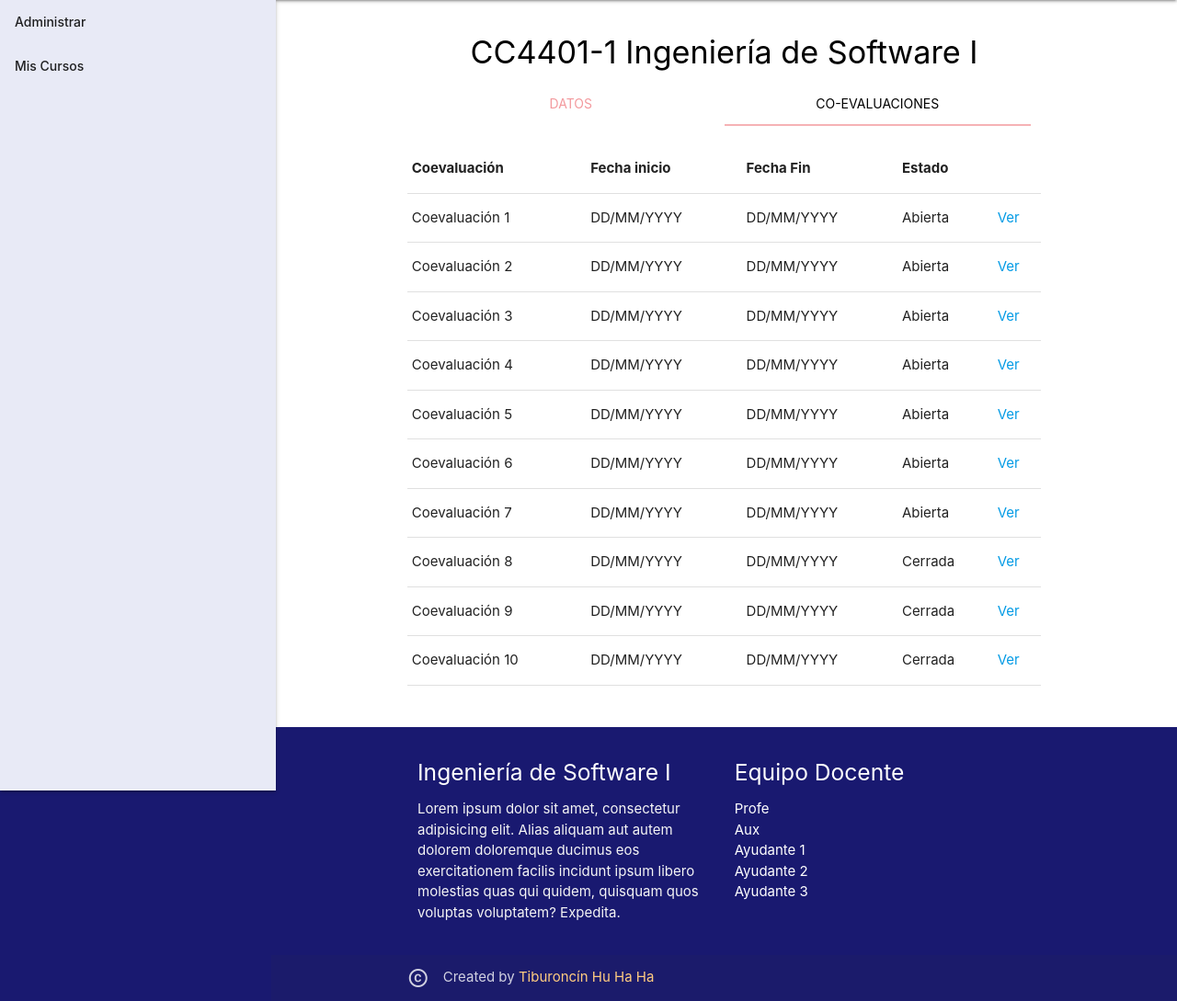
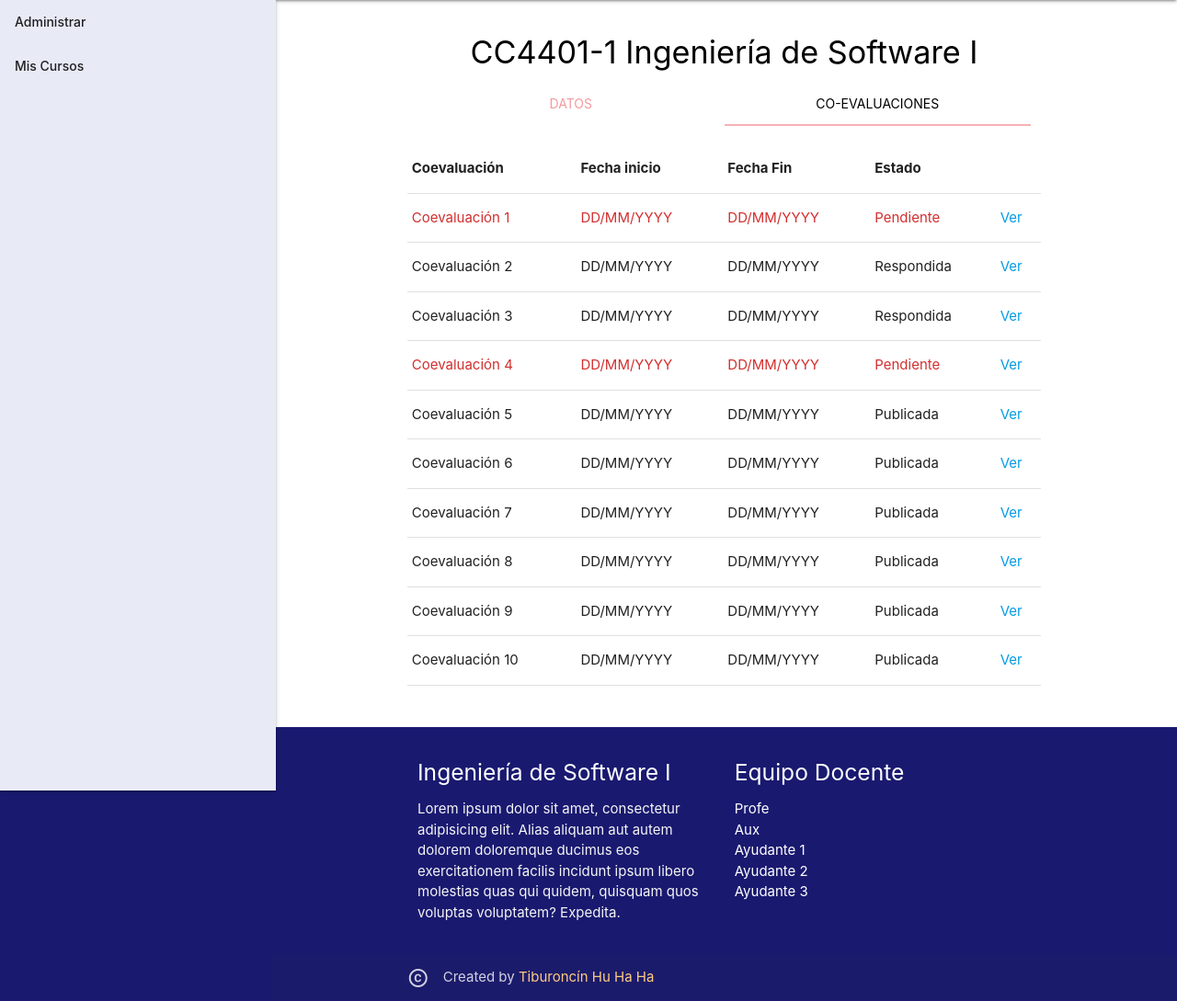
Before and after one commit to DCC-CC4401/2018-2-Equipo-11-T2, a Django app: page /course-student/ in a window 1280 px wide, after a click on "CO-EVALUACIONES". Shown: the part 64-1153 px from the top of the page at 92% size. Run offline with Django 3.2, Linux system fonts and the light colour scheme.

Commit message:
changed status of couevaluations on student view

```diff
--- a/T2/coevaluacion/templates/course-student-view.html
+++ b/T2/coevaluacion/templates/course-student-view.html
@@ -80,74 +80,74 @@
             </thead>
 
             <tbody>
-            <tr>
+            <tr class="state-cerrada">
                 <td>Coevaluación 1</td>
                 <td>DD/MM/YYYY</td>
                 <td>DD/MM/YYYY</td>
-                <td>Abierta</td>
+                <td>Pendiente</td>
                 <td><a href="#">Ver</a> </td>
             </tr>
             <tr>
                 <td>Coevaluación 2</td>
                 <td>DD/MM/YYYY</td>
                 <td>DD/MM/YYYY</td>
-                <td>Abierta</td>
+                <td>Respondida</td>
                 <td><a href="#">Ver</a> </td>
             </tr>
             <tr>
                 <td>Coevaluación 3</td>
                 <td>DD/MM/YYYY</td>
                 <td>DD/MM/YYYY</td>
-                <td>Abierta</td>
+                <td>Respondida</td>
                 <td><a href="#">Ver</a> </td>
             </tr>
-            <tr>
+            <tr class="state-cerrada">
                 <td>Coevaluación 4</td>
                 <td>DD/MM/YYYY</td>
                 <td>DD/MM/YYYY</td>
-                <td>Abierta</td>
+                <td>Pendiente</td>
                 <td><a href="#">Ver</a> </td>
             </tr>
             <tr>
                 <td>Coevaluación 5</td>
                 <td>DD/MM/YYYY</td>
                 <td>DD/MM/YYYY</td>
-                <td>Abierta</td>
+                <td>Publicada</td>
                 <td><a href="#">Ver</a> </td>
             </tr>
             <tr>
                 <td>Coevaluación 6</td>
                 <td>DD/MM/YYYY</td>
                 <td>DD/MM/YYYY</td>
-                <td>Abierta</td>
+                <td>Publicada</td>
                 <td><a href="#">Ver</a> </td>
             </tr>
             <tr>
                 <td>Coevaluación 7</td>
                 <td>DD/MM/YYYY</td>
                 <td>DD/MM/YYYY</td>
-                <td>Abierta</td>
+                <td>Publicada</td>
                 <td><a href="#">Ver</a> </td>
             </tr>
             <tr>
                 <td>Coevaluación 8</td>
                 <td>DD/MM/YYYY</td>
                 <td>DD/MM/YYYY</td>
-                <td>Cerrada</td>
+                <td>Publicada</td>
                 <td><a href="#">Ver</a> </td>
             </tr>
             <tr>
                 <td>Coevaluación 9</td>
                 <td>DD/MM/YYYY</td>
                 <td>DD/MM/YYYY</td>
-                <td>Cerrada</td>
+                <td>Publicada</td>
                 <td><a href="#">Ver</a> </td>
             </tr>
             <tr>
                 <td>Coevaluación 10</td>
                 <td>DD/MM/YYYY</td>
                 <td>DD/MM/YYYY</td>
-                <td>Cerrada</td>
+                <td>Publicada</td>
                 <td><a href="#">Ver</a> </td>
             </tr>
 
--- a/T2/static/coevaluacion/css/style.css
+++ b/T2/static/coevaluacion/css/style.css
@@ -68,7 +68,7 @@
 }
 
 .state-cerrada {
-    color: red;
+    color: #d32f2f ;
 }
 
 .inline-icon {
```
